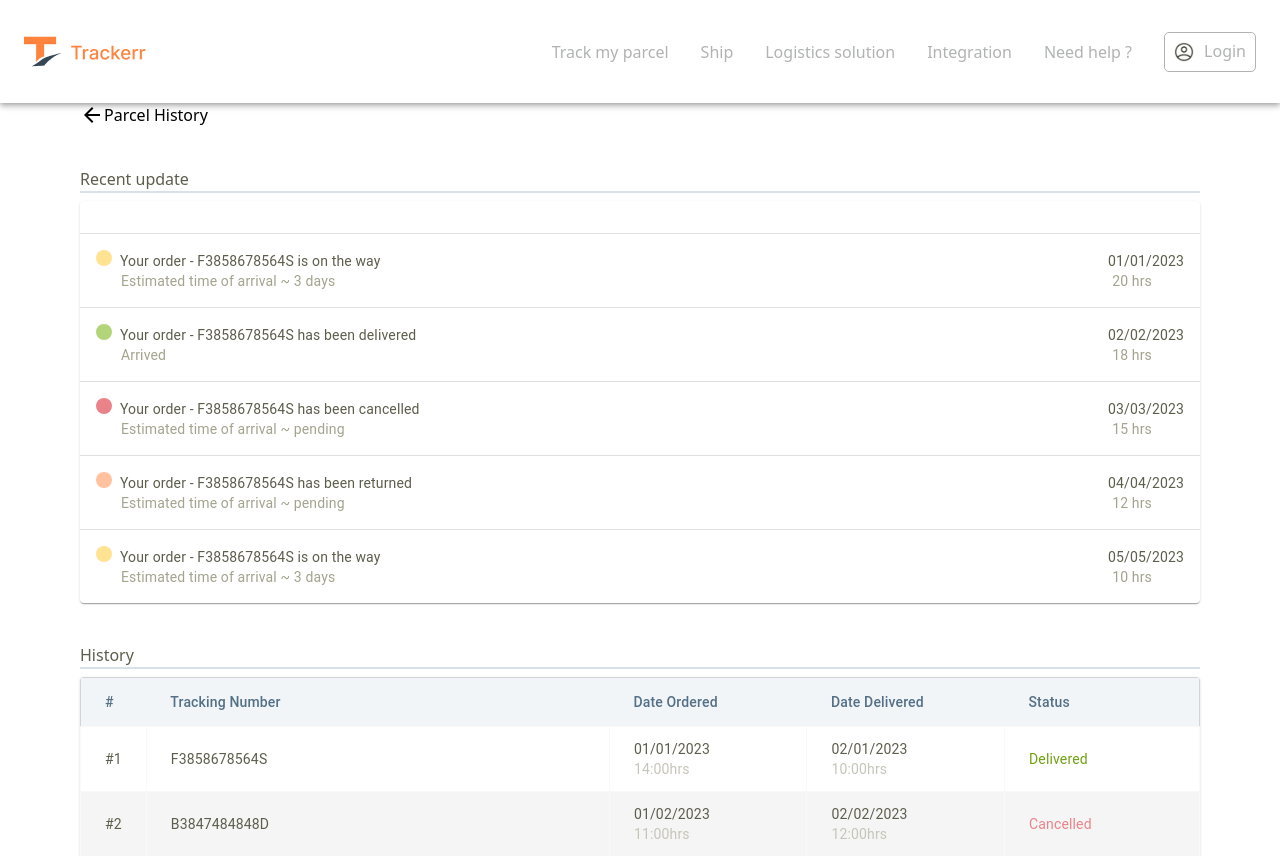
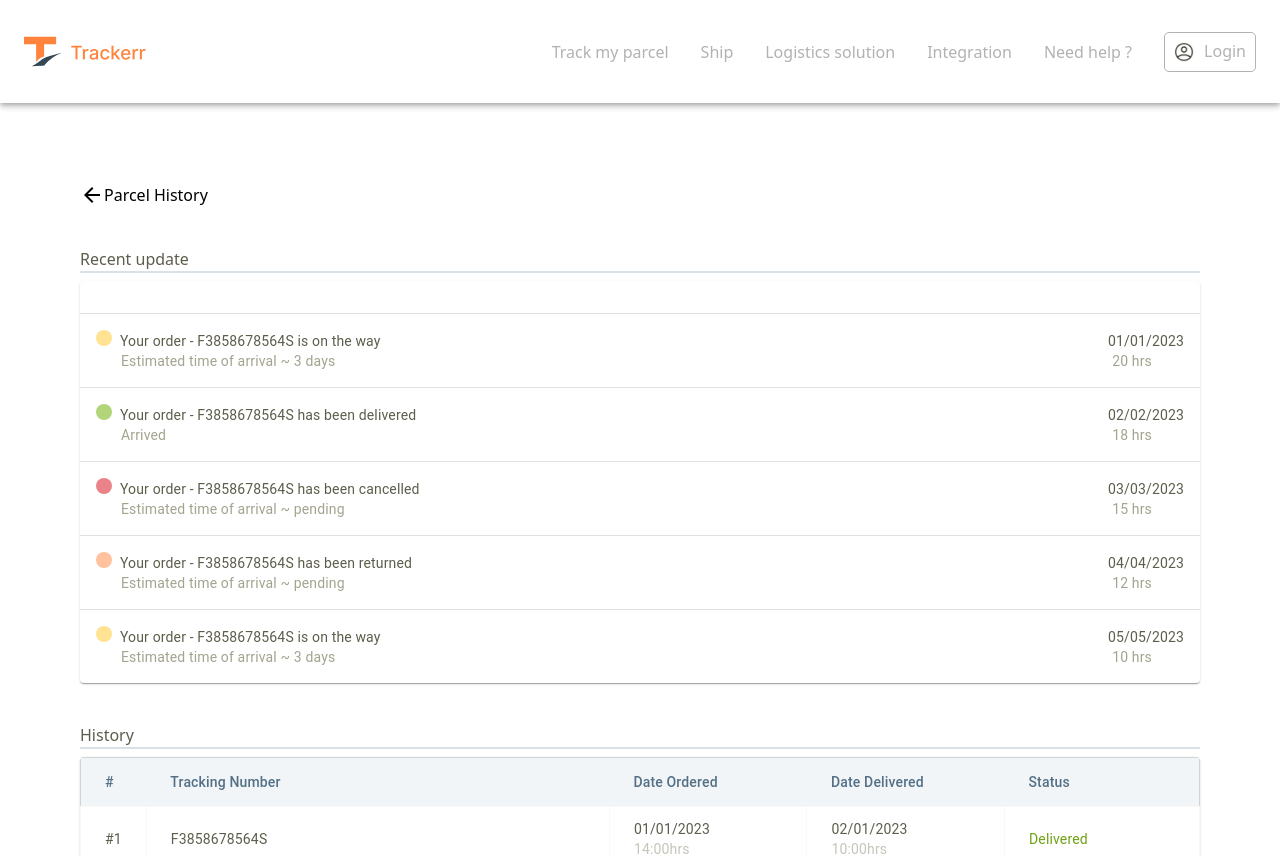
Before and after one commit to Amadu9933/Tracker-web-static, a React (Vite) app in the folder web-static/: page /LogisticSolution in a window 1280 px wide. Shown: the top 856 px of the page. Built offline with nearby package versions, Linux system fonts and the light colour scheme; a small style sheet from the web is missing.

Commit message:
Readme Updated

```diff
--- a/web-static/src/components/pages/customerPages/CustomerTrackingDetails/CustomerNotification/CustomerNotification.tsx
+++ b/web-static/src/components/pages/customerPages/CustomerTrackingDetails/CustomerNotification/CustomerNotification.tsx
@@ -5,7 +5,7 @@ import ArrowBackIcon from "@mui/icons-material/ArrowBack";
 
 const CustomerNotification: React.FC = () => {
 	return (
-		<div className="mx-[80px]">
+		<div className="m-[80px]">
 			<div className="flex">
 				<ArrowBackIcon />
 				<p>Parcel History</p>
```
